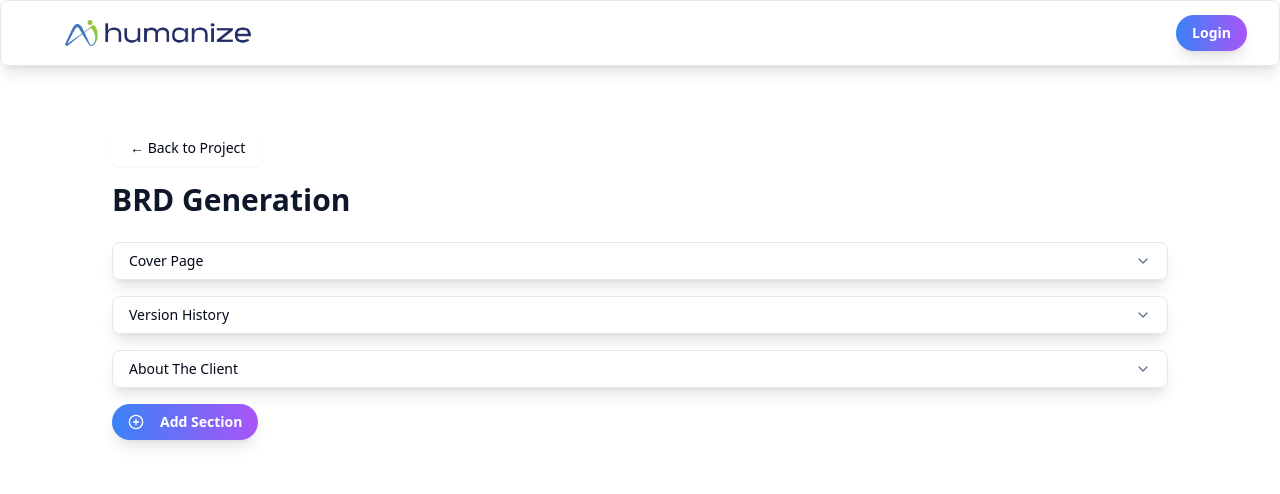
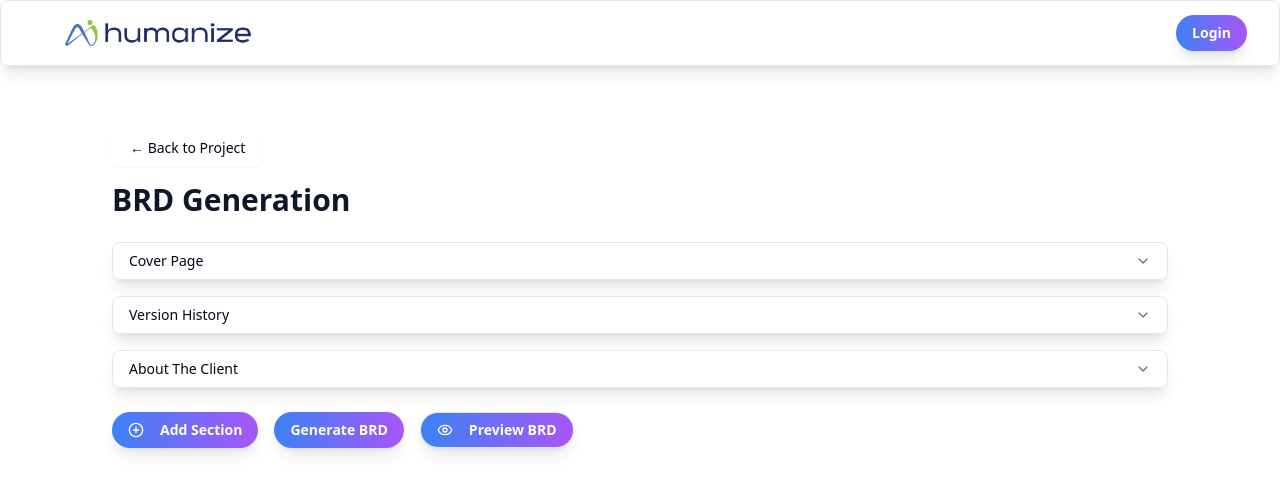
Before and after one commit to Sayan-467/HumanizeAI-SDLC-App, a Next.js app: page /brd-generation in a window 1280 px wide. Shown: the top 494 px of the page. Built offline with nearby package versions, Linux system fonts and the light colour scheme.

Commit message:
styling enhanced

```diff
--- a/app/add-user/page.js
+++ b/app/add-user/page.js
@@ -70,7 +70,7 @@ export default function AddUserPage() {
 
   return (
     <>
-      <div className="px-28 pt-12">
+      <div className="px-60 pt-12">
         <Link href="/">
           <Button variant="outline" className="mb-4 fancy-border">
             ← Back to Project Page
@@ -78,7 +78,7 @@ export default function AddUserPage() {
         </Link>
       </div>
       <div className="flex justify-center items-center min-h-screen bg-gradient-to-br from-background to-secondary">
-        <Card className="w-[450px] fancy-glass fancy-border">
+        <Card className="w-[750px] fancy-glass fancy-border">
           <CardHeader>
             <CardTitle className="text-2xl font-bold text-primary">Add User to Project</CardTitle>
             <CardDescription className="text-primary/70">Enter user details to add them to the project</CardDescription>
--- a/app/brd-generation/page.js
+++ b/app/brd-generation/page.js
@@ -42,6 +42,10 @@ export default function BRDGenerationPage() {
   const addCustomSection = (newSection) => {
     setCustomSections([...customSections, newSection])
     setIsAddSectionModalOpen(false)
+  }
+
+  const downloadBRD = () => {
+    console.log("Downloading BRD...")
   }
 
   return (
@@ -109,6 +113,11 @@ export default function BRDGenerationPage() {
                 />
               </div>
               <div>
+                <Button onClick={generateAboutClient} className="fancy-button">
+                  Generate
+                </Button>
+              </div>
+              <div>
                 <Label htmlFor="about-client-content">Generated Content</Label>
                 <Textarea
                   id="about-client-content"
@@ -120,9 +129,6 @@ export default function BRDGenerationPage() {
                 />
               </div>
               <div className="flex space-x-2">
-                <Button onClick={generateAboutClient} className="fancy-button">
-                  Generate
-                </Button>
                 <Button onClick={saveAboutClient} className="fancy-button">
                   <Save className="mr-2 h-4 w-4" /> Save
                 </Button>
@@ -186,9 +192,24 @@ export default function BRDGenerationPage() {
         ))}
       </Accordion>
 
-      <Button onClick={() => setIsAddSectionModalOpen(true)} className="mt-4 fancy-button">
-        <PlusCircle className="mr-2 h-4 w-4" /> Add Section
-      </Button>
+      <div className="flex justify-start items-center my-6 gap-4">
+        <Button onClick={() => setIsAddSectionModalOpen(true)} className="fancy-button">
+          <PlusCircle className="mr-2 h-4 w-4" /> Add Section
+        </Button>
+
+        <Button
+          onClick={downloadBRD}
+          className="fancy-button"
+        >Generate BRD</Button>
+
+        <Button
+          onClick={() => console.log(`Preview content for ${section.title}`)}
+          variant="outline"
+          className="fancy-button"
+        >
+          <Eye className="mr-2 h-4 w-4" /> Preview BRD
+        </Button>
+      </div>
 
       <AddSectionModal
         isOpen={isAddSectionModalOpen}
--- a/components/add-section-modal.js
+++ b/components/add-section-modal.js
@@ -38,7 +38,7 @@ export function AddSectionModal({ isOpen, onClose, onAdd }) {
 
   return (
     <Dialog open={isOpen} onOpenChange={onClose}>
-      <DialogContent className="sm:max-w-[600px] fancy-glass fancy-border">
+      <DialogContent className="sm:max-w-[600px] fancy-glass fancy-border bg-gradient-to-br from-white to-blue-50">
         <DialogHeader>
           <DialogTitle className="text-2xl font-bold text-center text-transparent bg-clip-text bg-gradient-to-r from-blue-600 to-purple-600">
             Section
--- a/components/brd-generation.js
+++ b/components/brd-generation.js
@@ -100,6 +100,9 @@ export function BRDGeneration() {
                   />
                 </div>
                 <div>
+                  <Button onClick={generateAboutClient}>Generate</Button>
+                </div>
+                <div>
                   <Label htmlFor="about-client-content">Generated Content</Label>
                   <Textarea
                     id="about-client-content"
@@ -110,7 +113,6 @@ export function BRDGeneration() {
                   />
                 </div>
                 <div className="flex space-x-2">
-                  <Button onClick={generateAboutClient}>Generate</Button>
                   <Button onClick={saveAboutClient}>
                     <Save className="mr-2 h-4 w-4" /> Save
                   </Button>
```
